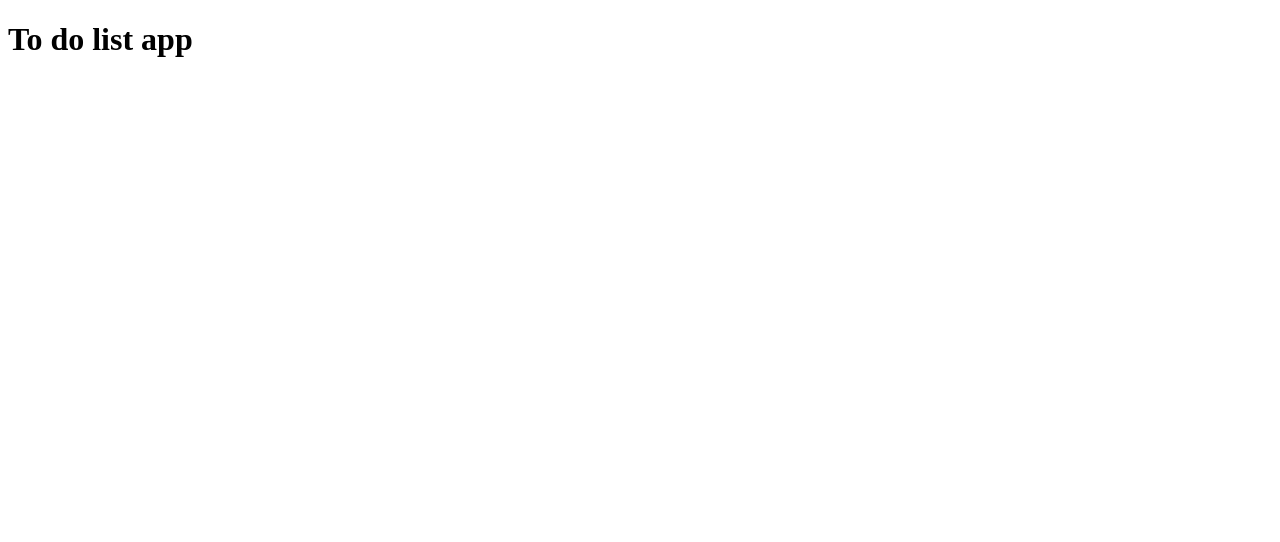
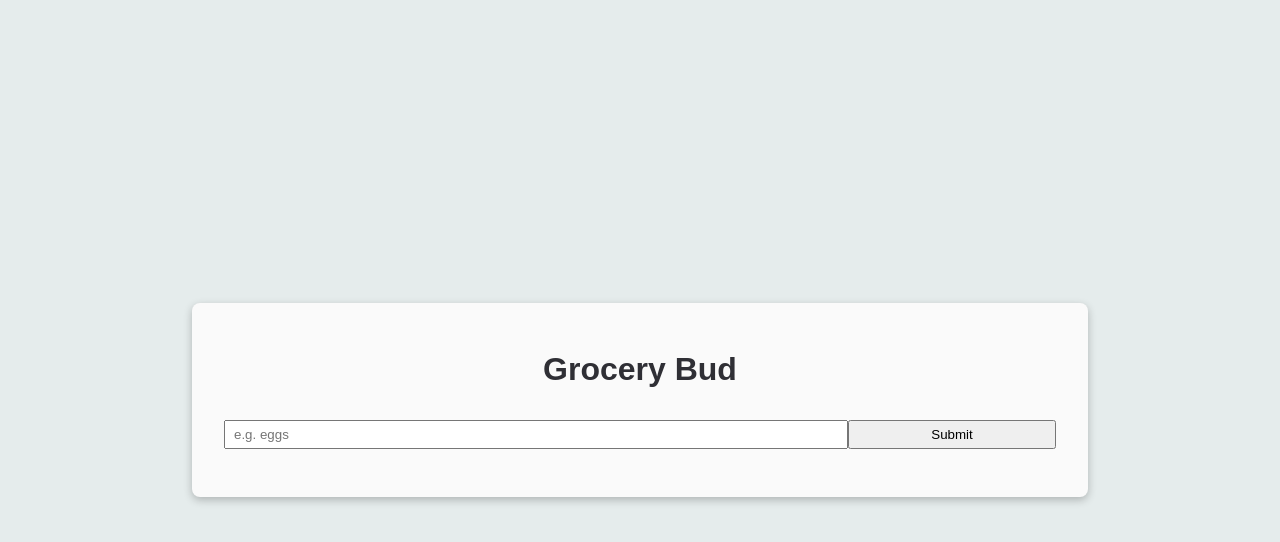
Before and after one commit to Tirelo-Mputle/js-mini-proj-to-do-list-app, a plain HTML site: page index.html in a window 1280 px wide. Drawn offline with Linux system fonts and the light colour scheme.

Commit message:
Added layout with text input and submit button

```diff
--- a/css/style.css
+++ b/css/style.css
@@ -0,0 +1,59 @@
+:root {
+  --background: rgb(229, 236, 236);
+  --white: rgb(250, 250, 250);
+  --font: rgb(47, 47, 53);
+  --darkBlue: rgb(68, 123, 155);
+  --inputBackground: rgb(244, 247, 248);
+}
+* {
+  padding: 0;
+  margin: 0;
+  box-sizing: border-box;
+}
+body {
+  background-color: var(--background);
+  width: 100vw;
+  height: 100vh;
+  display: grid;
+  place-content: center;
+  font-family: sans-serif;
+  color: var(--font);
+}
+h1 {
+  margin-bottom: 2rem;
+}
+main {
+  width: 100vw;
+}
+.todoContainer {
+  background-color: var(--white);
+  padding: 3rem 2rem;
+  border-radius: 0.5rem;
+  width: 70%;
+  margin: 0 auto;
+  text-align: center;
+  box-shadow: rgba(0, 0, 0, 0.24) 0px 3px 8px;
+}
+.input-btn-container {
+
+  width: 100%;
+  display: grid;
+  grid-template-columns: 3fr 1fr;
+  height: 1.8rem;
+  border-radius: 0.5rem;
+}
+.input{
+    padding-left: 0.5rem;
+}
+.input:focus{
+    outline: 2px solid var(--darkBlue);
+    border:none;
+    background-color: var(--inputBackground);
+}
+.submit-btn:hover{
+    background-color: var(--darkBlue);
+    color: var(--white);
+    border:2px solid var(--darkBlue);
+    border-top-right-radius: 0.2rem;
+    border-bottom-right-radius: 0.2rem;
+}
--- a/index.html
+++ b/index.html
@@ -1,14 +1,22 @@
 <!DOCTYPE html>
 <html lang="en">
-<head>
-    <meta charset="UTF-8">
-    <meta http-equiv="X-UA-Compatible" content="IE=edge">
-    <meta name="viewport" content="width=device-width, initial-scale=1.0">
+  <head>
+    <meta charset="UTF-8" />
+    <meta http-equiv="X-UA-Compatible" content="IE=edge" />
+    <meta name="viewport" content="width=device-width, initial-scale=1.0" />
     <title>JS TO DO LIST APP</title>
-    <link rel="stylesheet" href="css/style.css">
+    <link rel="stylesheet" href="css/style.css" />
     <script src="js/script.js" type="module" defer></script>
-</head>
-<body>
-    <h1>To do list app</h1>
-</body>
+  </head>
+  <body>
+    <main>
+      <div class="todoContainer">
+        <h1>Grocery Bud</h1>
+        <div class="input-btn-container">
+          <input type="text" name="input" id="input" class="input" placeholder="e.g. eggs" />
+          <button class="submit-btn">Submit</button>
+        </div>
+      </div>
+    </main>
+  </body>
 </html>
```
